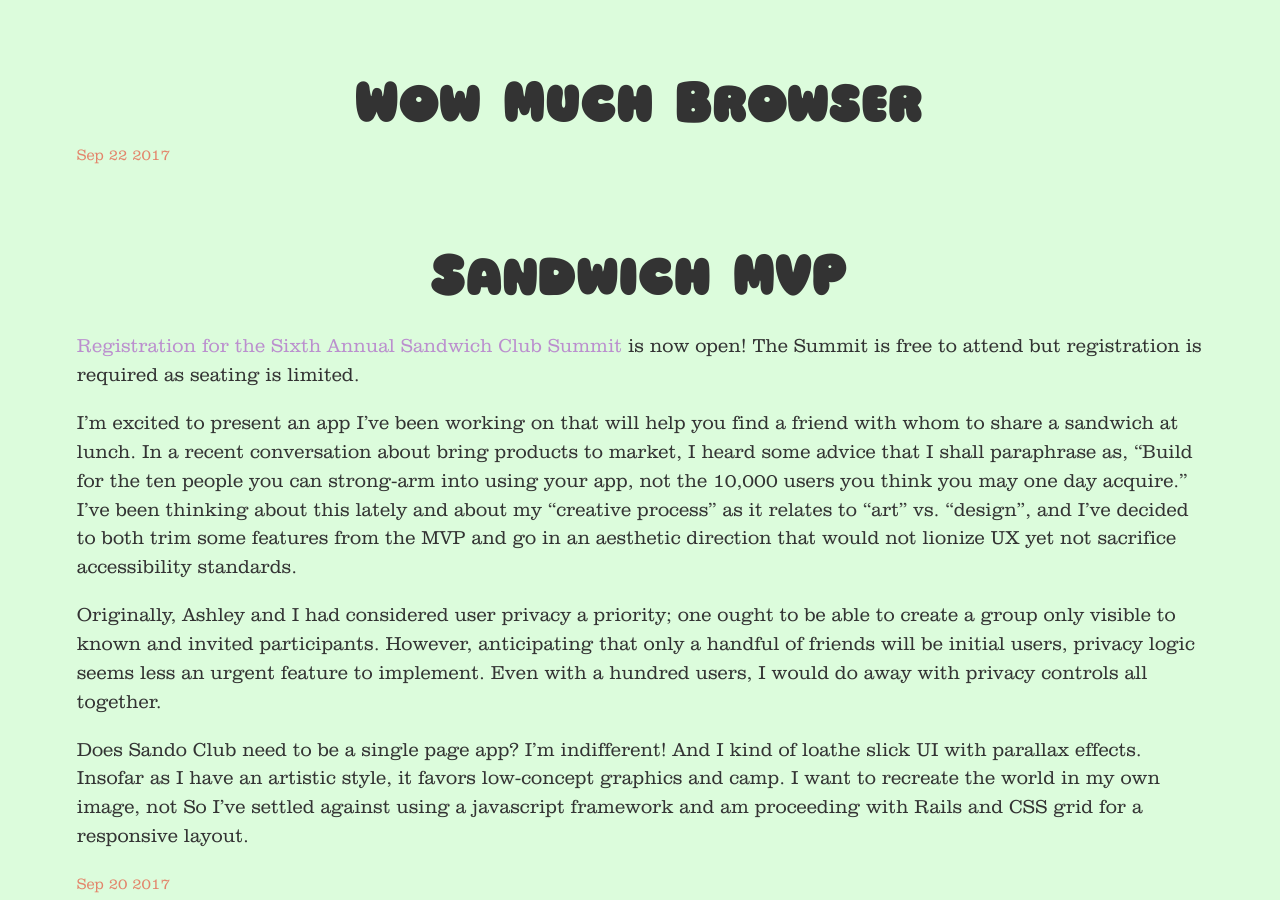
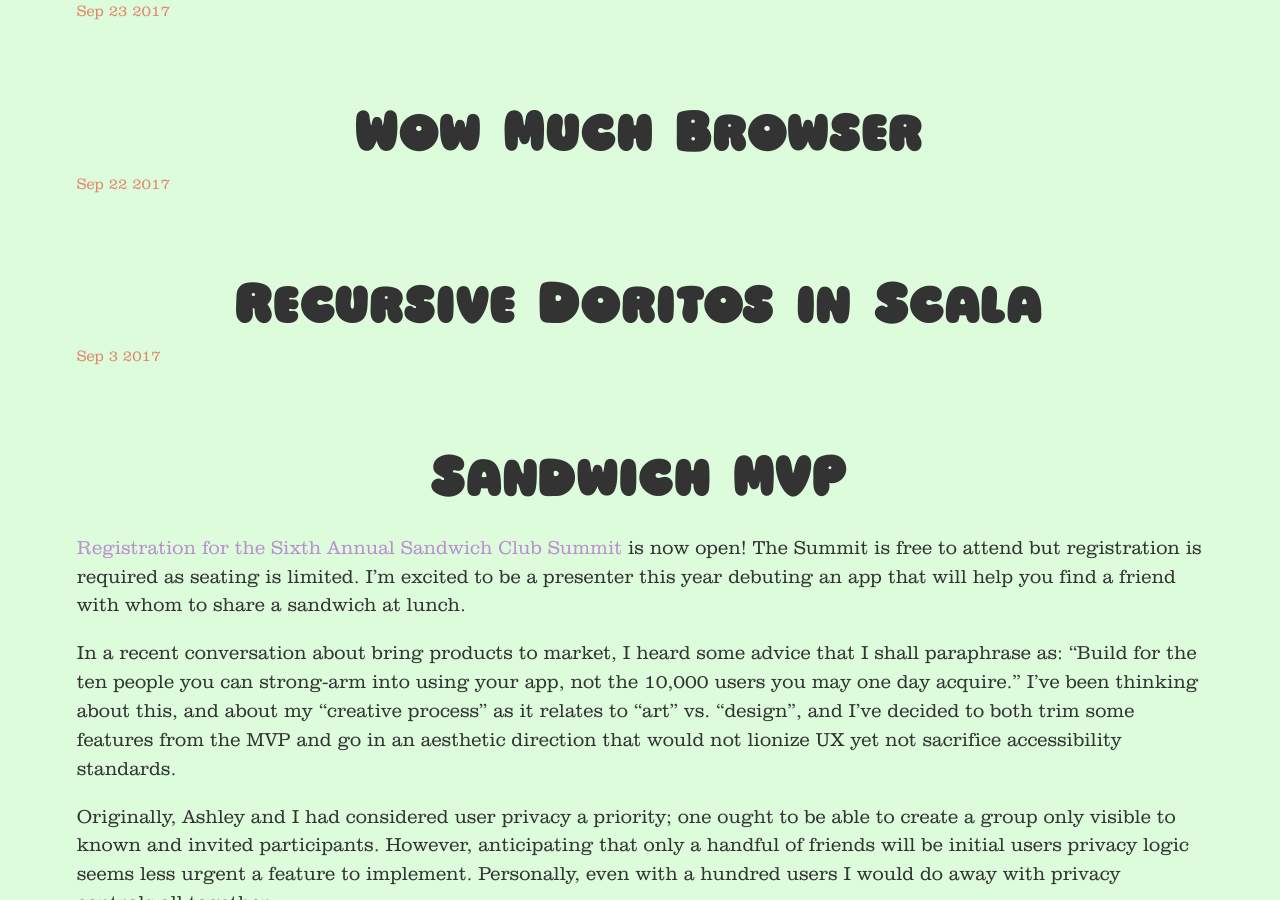
Before and after one commit to jingyufanclub/bloggo, a Jekyll site: the page built from index.html, in a window 1280 px wide and 900 px high, scrolled down 1758 px. Built offline with Jekyll 4.4.1, drawn with Linux system fonts in a browser that asks for light colours; some of the changed lines change nothing that is shown; some of the changed text lies outside the part shown.

Commit message:
update last post

```diff
--- /dev/null
+++ b/_posts/2017-08-18-sandwich-mvp.md
@@ -0,0 +1,11 @@
+---
+layout: post
+title: Sandwich MVP
+---
+[Registration for the Sixth Annual Sandwich Club Summit](http://sandwich-club.org/2017-sandwich-club-summit/) is now open! The Summit is free to attend but registration is required as seating is limited. I'm excited to be a presenter this year debuting an app that will help you find a friend with whom to share a sandwich at lunch.
+
+In a recent conversation about bring products to market, I heard some advice that I shall paraphrase as: "Build for the ten people you can strong-arm into using your app, not the 10,000 users you may one day acquire." I've been thinking about this, and about my "creative process" as it relates to "art" vs. "design", and I've decided to both trim some features from the MVP and go in an aesthetic direction that would not lionize UX yet not sacrifice accessibility standards.
+
+Originally, Ashley and I had considered user privacy a priority; one ought to be able to create a group only visible to known and invited participants. However, anticipating that only a handful of friends will be initial users privacy logic seems less urgent a feature to implement. Personally, even with a hundred users I would do away with privacy controls all together.
+
+Does Sando Club need to be a single page app? I'm indifferent! But I kind of loathe slick UI with parallax effects. Insofar as I have an artistic style, it would favor low-concept graphics, abjection, and camp. I want to recreate the world in my own image visually and conceptually, not imitate designs de rigueur. So I've settled against using a major Javascript framework and am proceeding with Rails and CSS grid for responsive layout. And now to draw some sandwiches for avatars.
--- a/_posts/2017-09-20-sandwich-mvp.md
+++ /dev/null
@@ -1,11 +0,0 @@
----
-layout: post
-title: Sandwich MVP
----
-[Registration for the Sixth Annual Sandwich Club Summit](http://sandwich-club.org/2017-sandwich-club-summit/) is now open! The Summit is free to attend but registration is required as seating is limited.
-
-I'm excited to present an app I've been working on that will help you find a friend with whom to share a sandwich at lunch. In a recent conversation about bring products to market, I heard some advice that I shall paraphrase as, "Build for the ten people you can strong-arm into using your app, not the 10,000 users you think you may one day acquire." I've been thinking about this lately and about my "creative process" as it relates to "art" vs. "design", and I've decided to both trim some features from the MVP and go in an aesthetic direction that would not lionize UX yet not sacrifice accessibility standards.
-
-Originally, Ashley and I had considered user privacy a priority; one ought to be able to create a group only visible to known and invited participants. However, anticipating that only a handful of friends will be initial users, privacy logic seems less an urgent feature to implement. Even with a hundred users, I would do away with privacy controls all together.
-
-Does Sando Club need to be a single page app? I'm indifferent! And I kind of loathe slick UI with parallax effects. Insofar as I have an artistic style, it favors low-concept graphics and camp. I want to recreate the world in my own image, not  So I've settled against using a javascript framework and am proceeding with Rails and CSS grid for a responsive layout.
--- a/_posts/2017-09-23-astute-readers.md
+++ b/_posts/2017-09-23-astute-readers.md
@@ -2,7 +2,7 @@
 layout: post
 title: Astute Readers, Lazy Loaders
 ---
-Astute readers may notice that I have been employing certain CSS properties on this site as I [write]({{ site.baseurl }}/if-you-select-something/) [about]({{ site.baseurl }}/skip-it/) [them]({{ site.baseurl }}/last-one/). Today, I added lazy loading for images using the Intersection Observer API and Javascript, and I will tell you about it.
+Astute readers of this blog may notice that I have been employing certain CSS properties on this site as I [write]({{ site.baseurl }}/if-you-select-something/) [about]({{ site.baseurl }}/skip-it/) [them]({{ site.baseurl }}/last-one/). Today, I added lazy loading for images using the Intersection Observer API and Javascript, and I will tell you about it.
 
 Since this site uses infinite scroll for posts, I decided to load the images as they come into view rather than all at once. Here is a great overview of the [Intersection Observer API](https://developer.mozilla.org/en-US/docs/Web/API/Intersection_Observer_API) with some examples. Because this API is still experimental, not all browsers support it and you will have to write a fall back.
 
```
